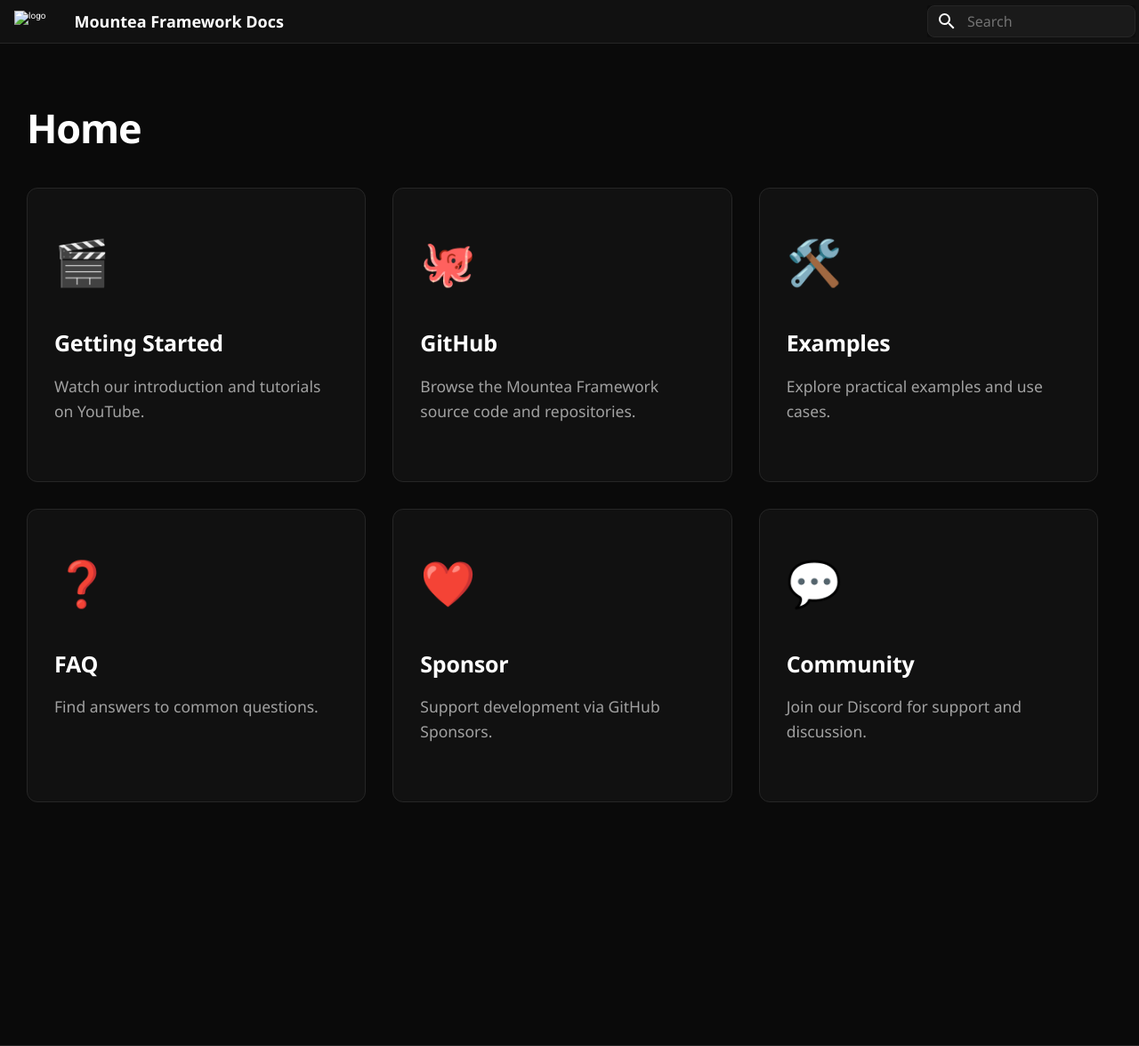
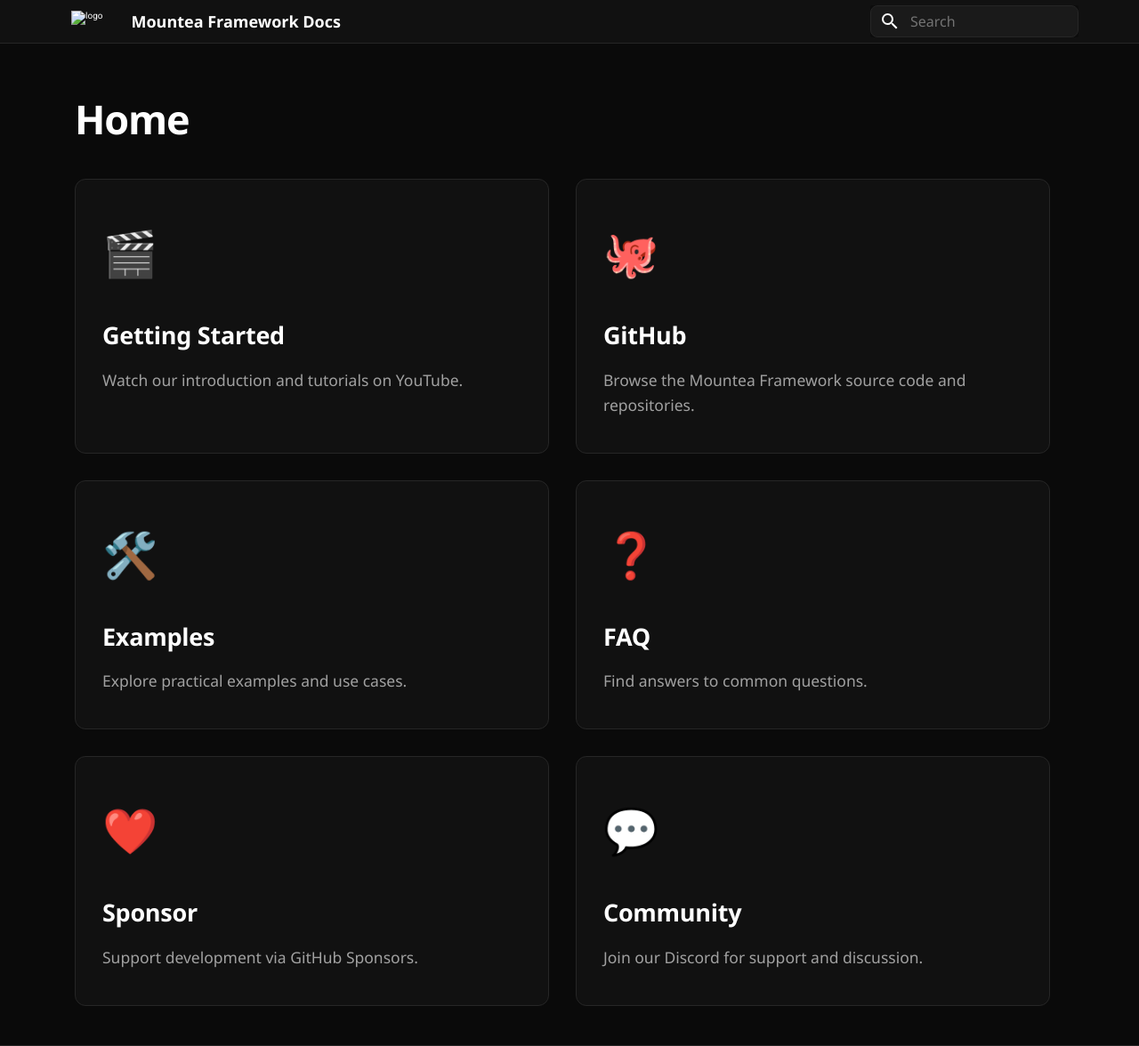
Before and after one commit to Mountea-Framework/MounteaFrameworkWebsite, an MkDocs documentation site: the page built from docs_src/index.md, in a window 1280 px wide and 1176 px high. Shown: the whole window at 89% size. Built offline with MkDocs 1.6.1 and Material for MkDocs 9.7.7, drawn with Linux system fonts in a browser that asks for light colours; old or Windows-style settings are respelled for this version of MkDocs.

Commit message:
Refine documentation styles for headings, tables, and images
Increased h3 font size and added custom styles for h4 headings. Adjusted paragraph and table margins, improved admonition appearance, and enhanced image hover effects. Set .md-grid max-width to 90% and made responsive adjustments for better layout on different screen sizes.

```diff
--- a/docs_src/stylesheets/custom.css
+++ b/docs_src/stylesheets/custom.css
@@ -160,12 +160,22 @@
   color: var(--prose-text-high) !important;
   font-family: var(--font-system) !important;
   font-weight: 600 !important;
-  font-size: 1.25rem !important;
+  font-size: 1.35rem !important;
   margin: 1.5rem 0 0.75rem 0 !important;
 }
 
+.md-typeset h4 {
+  color: var(--prose-text-high) !important;
+  font-family: var(--font-system) !important;
+  font-weight: 600 !important;
+  font-size: 1.15rem !important;
+  margin: 0.8rem 0 !important;
+  display: inline-block;
+  width: 100%;
+}
+
 .md-typeset p {
-  margin: 0 0 1.25rem 0 !important;
+  margin: 0rem !important; /*0 0 0.15rem 0 !important;*/
   color: var(--prose-text) !important;
 }
 
@@ -223,6 +233,7 @@
   border-radius: 8px !important;
   overflow: hidden !important;
   margin: 1.25rem 0 !important;
+  display: inline-table !important;
 }
 
 .md-typeset table:not([class]) th {
@@ -246,6 +257,8 @@
 /* Admonitions */
 .admonition {
   border-radius: 0.4rem !important;
+  min-height: 6rem !important;
+  margin-top: 0.8rem !important;
 }
 
 .admonition * {
@@ -254,6 +267,10 @@
 
 .admonition p {
   padding: 0 .6rem;
+}
+
+.admonition p:not(.admonition-title) {
+  margin: 1rem 0 !important;
 }
 
 .admonition ul,
@@ -265,17 +282,23 @@
   margin: 0rem !important;
 }
 
-.admonition.tip.inline {
+.md-typeset .admonition-title:before, .md-typeset summary:before {
+  top: 30% !important;
+}
+
+.admonition.inline {
   width: 48% !important;
 }
 
 article img {
   border-radius: 0.2rem;
-  transition: all 0.15s ease !important;
+  transition: all 0.35s ease !important;
+  border:  0.5px solid transparent;
 }
 
 article img:hover {
-  box-shadow: var(--prose-accent) 4px 4px 8px 0px;
+  transform: translateY(-0.1rem);
+  border: 0.5px solid var(--prose-border);
 }
 
 /* Cards */
@@ -344,7 +367,7 @@
 }
 
 .md-grid {
-  max-width: 75rem !important;
+  max-width: 90% !important;
 }
 
 /* style our little toggle button */
@@ -363,6 +386,7 @@
 }
 
 .md-typeset__table {
+  width: 100%;
   padding: 0em !important;
 }
 
@@ -468,8 +492,12 @@
     box-shadow: 6px 0 16px 4px #81818126;
   }
 
-  .admonition.tip.inline {
+  .admonition.inline {
     width: 100% !important;
+  }
+
+  article img:hover {
+    box-shadow: none !important;
   }
 }
 
@@ -517,6 +545,6 @@
   }
 
   .md-content__inner {
-    padding: 1.5rem !important;
+    padding: 1rem !important;
   }
 }
```
